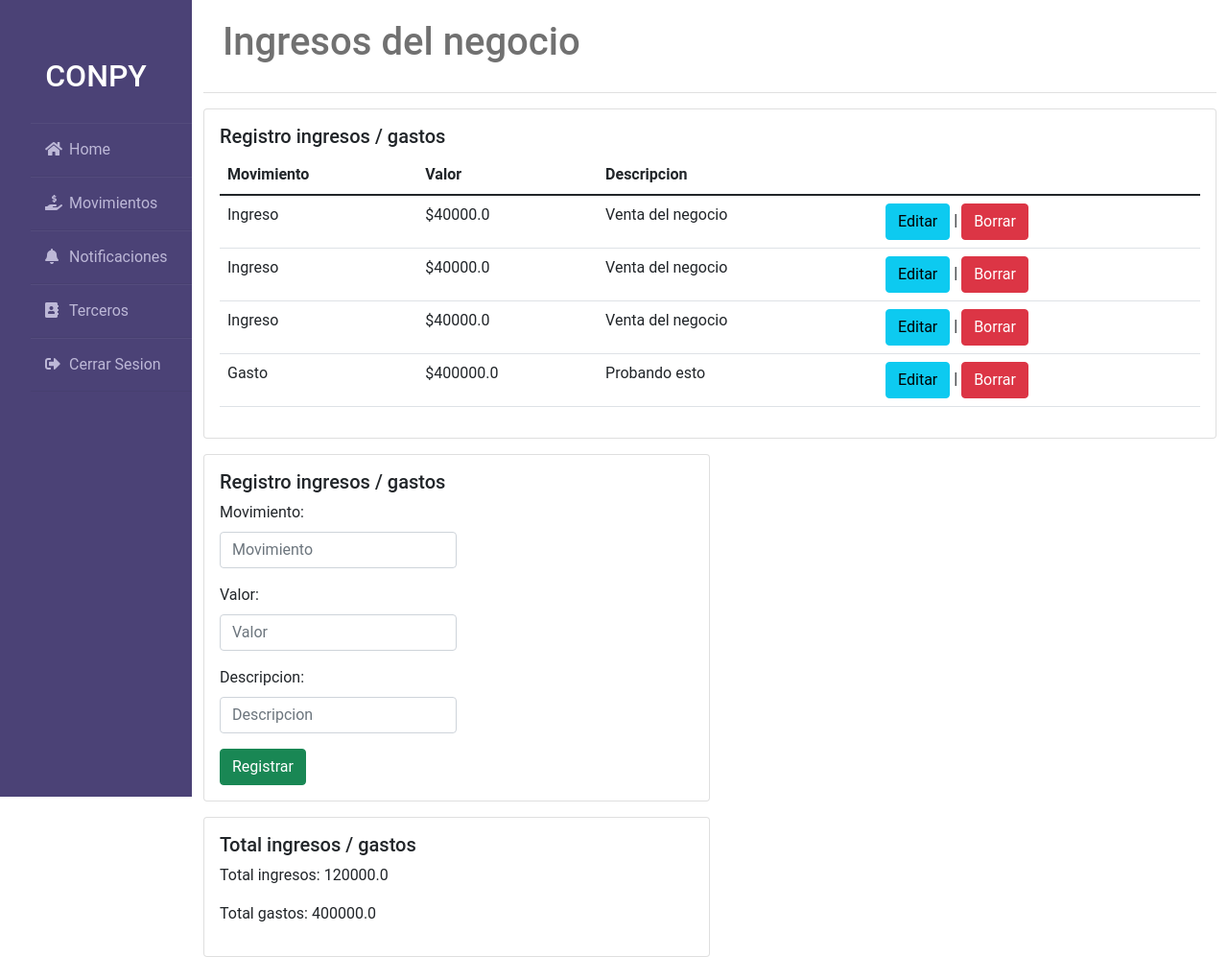
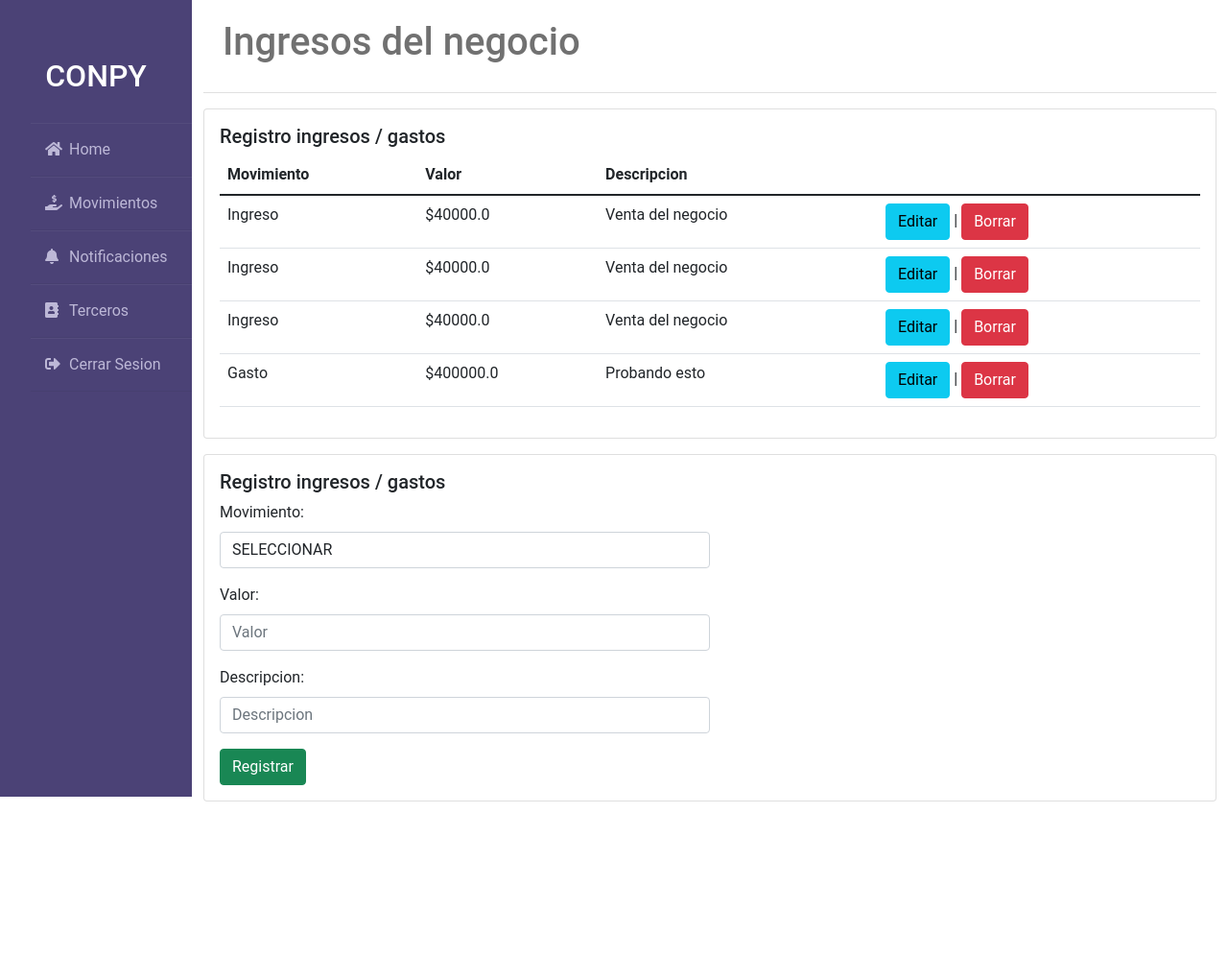
Before and after one commit to felipealvarezb/Conpy2.0, a Django app: page /ingresos/ in a window 1280 px wide. Shown: the whole page at 96% size. After the commit the page ends 835 px from the top, so only its background shows below. Run offline with Django 4.2, Linux system fonts and the light colour scheme; a user stored in the database is signed in; data comes from the database, SQL or seed files in the repository.

Commit message:
Cambio de label en ingresos

```diff
--- a/negocio/templates/negocio/crud/ingresos.html
+++ b/negocio/templates/negocio/crud/ingresos.html
@@ -32,33 +32,36 @@
             </table>
       </div>
     </div>
-    <div class="col-6 card mt-3">
-      <div class="card-body">
-        <h5 class="card-title">Registro ingresos / gastos</h5>
+    <div class="card mt-3">
+        <div class="card-body">
+            <h5 class="card-title">Registro ingresos / gastos</h5>
             <form action="" method="POST">
               {% csrf_token %}
               {% for campo in formulario %}
               <div class="mb-3 col-6">
                 <label for="" class="form-label">{{ campo.label }}: </label>
+                {% if campo.field.widget.input_type == "select" %}
+                <select type="{{ campo.field.widget.input_type  }}" name="{{ campo.name }}" id=""
+                placeholder="{{ campo.label }}" class="form-control" default="SELECCIONAR">
+                <option value="SELECCIONAR">SELECCIONAR</option>
+                <option value="Ingreso">Ingreso</option>
+                <option value="Gasto">Gasto</option>
+              </select>
+              {% else %}
                 <input
                 type="{{ campo.field.widget.input_type  }}"
                 name="{{ campo.name }}"
                 id=""
                 placeholder="{{ campo.label }}"
                 class="form-control" />
+                {% endif %}
               </div>
-              <div class="col-6 help-text">{{ campo.errors }}</div>
+              <div class="col-12 help-text">{{ campo.errors }}</div>
               {% endfor %}
+
               <input type="submit" value="Registrar" class="btn btn-success">
             </form>
-      </div>
-    </div>
-    <div class="col-6 card mt-3">
-      <div class="card-body">
-        <h5 class="card-title">Total ingresos / gastos</h5>
-        <p>Total ingresos: {{sumi}}</p>
-        <p>Total gastos: {{sumg}}</p>
-      </div>
+        </div>
     </div>
 </div>
 
```
